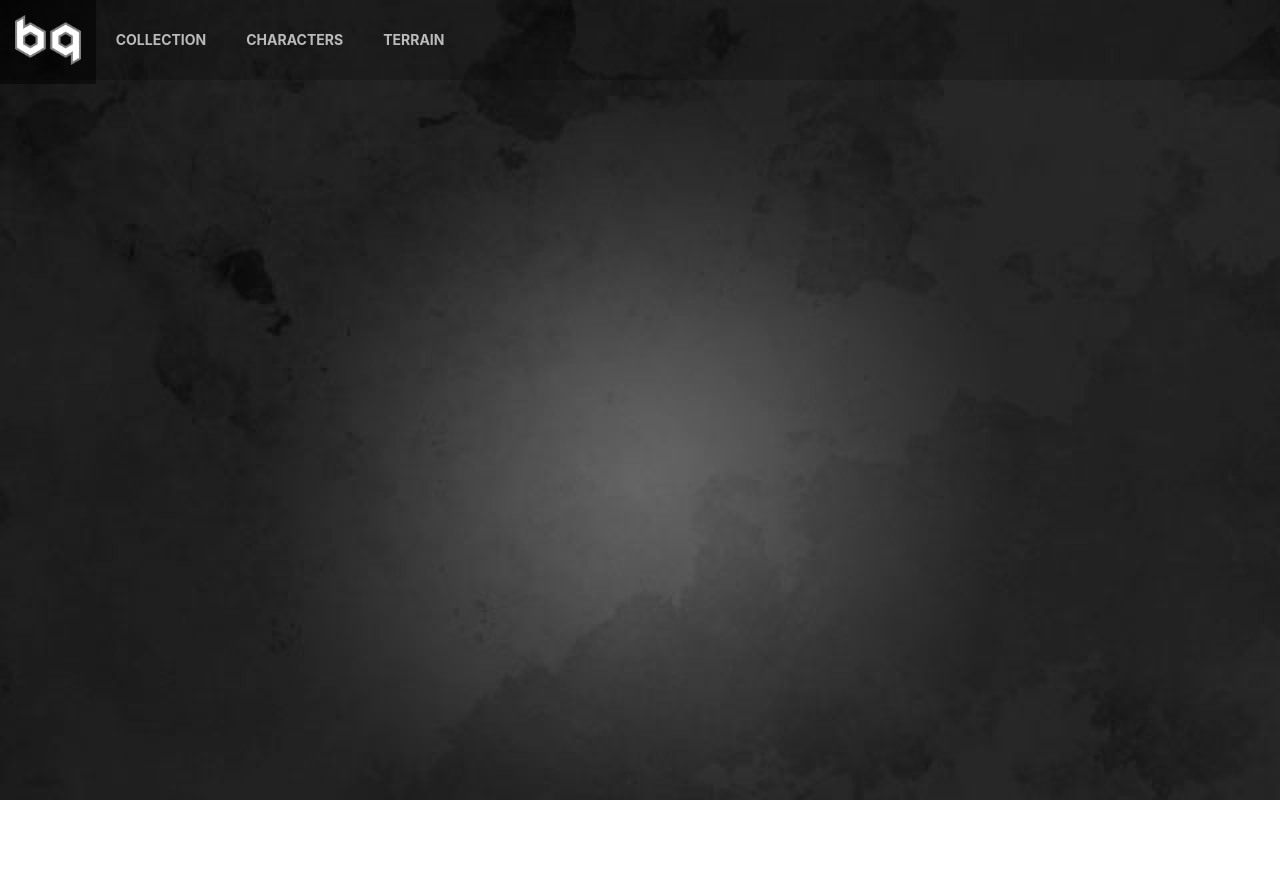
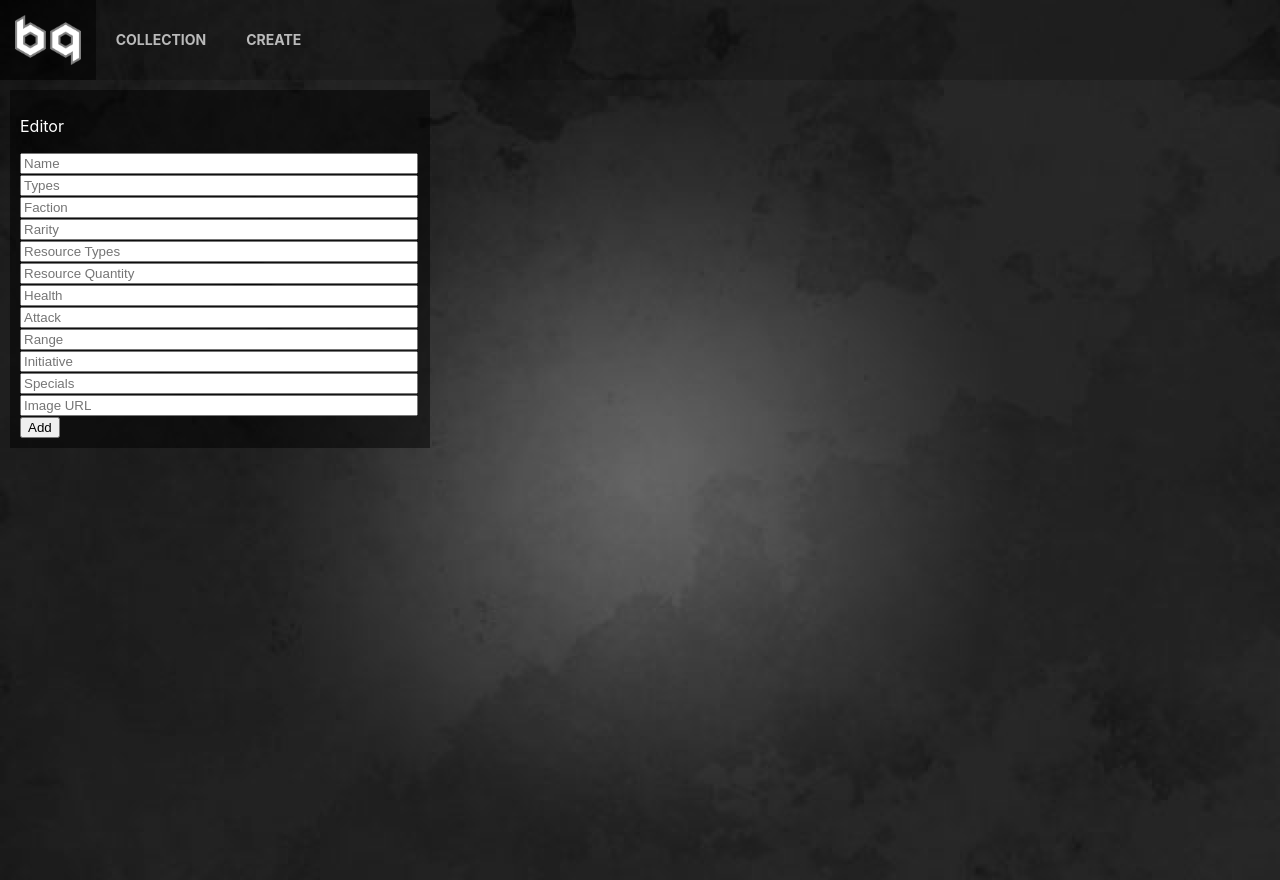
Before and after one commit to finix-rsmith/battlegrid-react-app, a React (Create React App) app: page /collection/new in a window 1280 px wide. Before the commit the page ends 800 px from the top, so only its background shows below. Built offline with nearby package versions, Linux system fonts and the light colour scheme; no server answers.

Commit message:
Update dynamic components to use API

```diff
--- a/src/components/App/App.js
+++ b/src/components/App/App.js
@@ -2,6 +2,8 @@ import { BrowserRouter as Router, Routes, Route, Link } from 'react-router-dom'
 import Navbar from '../Navbar/Navbar.js'
 import Home from '../Home/Home.js'
 import Collection from '../Collection/Collection.js'
+import Item from '../Item/Item.js'
+import Editor from '../Editor/Editor.js'
 import './App.css'
 
 const App = () => {
@@ -11,8 +13,9 @@ const App = () => {
         <Navbar />
         <Routes>
           <Route path='/collection' element={<Collection/>}></Route>
-          <Route path='/collection/:filter'></Route>
-          <Route path='/collection/:item'></Route>
+          <Route path='/collection/new' element={<Editor/>}></Route>
+          <Route path='/collection/:id' element={<Item/>}></Route>
+          <Route path='/collection/:id/edit' element={<Editor/>}></Route>
           <Route path='/' element={<Home/>}></Route>
         </Routes>
       </div>
--- a/src/components/Collection/Collection.js
+++ b/src/components/Collection/Collection.js
@@ -7,9 +7,8 @@ import styles from './Collection.module.css'
 
 const Collection = () => (
   <div className={styles.Collection} data-testid="Collection">
-    <Tile Title='Characters' Link='/characters' />
-    <Tile Title='Terrain' Link='/terrains' />
-    <Editor />
+    <Tile Title='New' Link='/collection/new' />
+    <Tile Title='Edit' Link='/collection/1/edit' />
     <Tilelist Path='characters' />
     <Tilelist Path='terrain' />
   </div>
--- a/src/components/Collection/Collection.module.css
+++ b/src/components/Collection/Collection.module.css
@@ -1 +1,4 @@
-.Collection {}
+.Collection {
+	color: #fff;
+	margin-top: 80px;
+}
--- a/src/components/Editor/Editor.js
+++ b/src/components/Editor/Editor.js
@@ -1,31 +1,49 @@
-import React from 'react'
+import React, { useState, useEffect } from 'react'
 import PropTypes from 'prop-types'
+import { Link } from 'react-router-dom'
 import styles from './Editor.module.css'
 
-const Editor = (props) => {
-
-  const APIpath = 'https://battlegrid-rails-api.herokuapp.com/' + `${props.Path}`
+const Editor = () => {
+  const [postId, setPostId] = useState(null)
+  const APIpath = 'https://battlegrid-rails-api.herokuapp.com/tiles'
   const requestOptions = {
     method: 'POST',
     headers: { 'Content-Type': 'application/json' },
-    body: JSON.stringify(props)
+    body: JSON.stringify('Testing')
   }
   const APIedit = () => {
     fetch(APIpath, requestOptions)
       .then(response => response.json())
-//      .then(data => setPostId(data.id))
+      .then(data => setPostId(data.id))
   }
 
-  React.useEffect(APIedit, [])
+  const submitHandler = (event) => {
+    event.preventDefault()
+    const data = new FormData(event.target)
+    const dataObject = Object.fromEntries(data.entries())
+  }
+
+  useEffect(APIedit, [])
 
   return (
-    <form className={styles.Editor} data-testid='Editor'>
-      <p>Editor</p>
-      <input type='text' />
-      <input type='text' />
-      <input type='text' />
-      <input type='text' />
-    </form>
+    <div className={styles.Editor} data-testid='Editor'>
+      <form onSubmit={submitHandler}>
+        <p>Editor</p>
+        <input type='text' name='name' placeholder='Name' required />
+        <input type='text' name='types' placeholder='Types' required />
+        <input type='text' name='faction' placeholder='Faction' required />
+        <input type='text' name='rarity' placeholder='Rarity' required />
+        <input type='text' name='resource_types' placeholder='Resource Types' required />
+        <input type='number' name='resource_quantity' placeholder='Resource Quantity' required />
+        <input type='number' name='health' placeholder='Health' />
+        <input type='number' name='attack' placeholder='Attack' />
+        <input type='number' name='range' placeholder='Range' />
+        <input type='number' name='initiative' placeholder='Initiative' />
+        <input type='text' name='specials' placeholder='Specials' />
+        <input type='text' name='image_url' placeholder='Image URL' required />
+        <button type='submit'>Add</button>
+      </form>
+    </div>
   )
 }
 
--- a/src/components/Editor/Editor.module.css
+++ b/src/components/Editor/Editor.module.css
@@ -1,4 +1,12 @@
 .Editor {
+	background-size: cover;
+	min-height: 100vh;
+	margin-top: 80px;
+	display: flex;
+	flex-direction: column;
+}
+
+.Editor form {
 	background: rgba(0, 0, 0, 0.5);
 	color: #fff;
 	width: 400px;
@@ -10,3 +18,9 @@
 .Editor input {
 	width: calc(100% - 10px);
 }
+
+.Editor textarea {
+	width: calc(100% - 8px);
+	font-family: sans-serif;
+	float: left;
+}
--- /dev/null
+++ b/src/components/Item/Item.js
@@ -0,0 +1,29 @@
+import React, { useState, useEffect } from 'react'
+import PropTypes from 'prop-types'
+import { Link } from 'react-router-dom'
+import styles from './Item.module.css'
+
+const Item = ({ match }) => {
+  const [data, setData] = useState([])
+  const APIpath = 'https://battlegrid-rails-api.herokuapp.com/collection' + `${match.params.id}`
+  const APIcall = () => {
+    fetch(APIpath)
+      .then(results => results.json())
+      .then(data => {
+        setData(data.results)
+        console.log(data.results)
+      })
+      .catch((err) => console.log(err))
+  }
+  useEffect(APIcall, [])
+  return (
+    <div className={styles.Item} data-testid='Item'>
+      { !data ? `Loading ${match.params.id} tile...` : `${data}` }
+    </div>
+  )
+}
+
+Item.propTypes = {}
+Item.defaultProps = {}
+
+export default Item
--- /dev/null
+++ b/src/components/Item/Item.module.css
@@ -0,0 +1,3 @@
+.Item {
+	margin-top: 80px;
+}
--- a/src/components/Logo/Logo.module.css
+++ b/src/components/Logo/Logo.module.css
@@ -21,6 +21,7 @@
 
 .Icon img {
 	height: 50px;
+	float: left;
 }
 
 /*
--- a/src/components/Navbar/Navbar.js
+++ b/src/components/Navbar/Navbar.js
@@ -8,8 +8,7 @@ const Navbar = () => (
   <nav className={styles.Navbar} data-testid='Navbar'>
     <Icon Link='/' />
     <Navlink Title='Collection' Link='/collection' />
-    <Navlink Title='Characters' Link='/collection/characters' />
-    <Navlink Title='Terrain' Link='/collection/terrains' />
+    <Navlink Title='Create' Link='/collection/new' />
   </nav>
 )
 
--- a/src/components/Tilelist/Tilelist.js
+++ b/src/components/Tilelist/Tilelist.js
@@ -1,10 +1,11 @@
-import React from 'react'
+import React, { useState, useEffect } from 'react'
 import PropTypes from 'prop-types'
+import { useLocation, useParams } from 'react-router-dom'
 import styles from './Tilelist.module.css'
 
-const Tilelist = (props) => {
-  const [TileList, setTileList] = React.useState(null)
-  const APIpath = 'https://battlegrid-rails-api.herokuapp.com/' + `${props.Path}`
+const Tilelist = () => {
+  const [TileList, setTileList] = useState([])
+  const APIpath = 'https://battlegrid-rails-api.herokuapp.com/tiles'
   const APIcall = () => {
     fetch(APIpath)
       .then(results => results.json())
@@ -12,11 +13,12 @@ const Tilelist = (props) => {
         const {tiles} = data.results
         setTileList(tiles)
       })
+      .catch((err) => console.log(err))
   }
-  React.useEffect(APIcall, [])
+  useEffect(APIcall, [])
   return (
     <div className={styles.Tilelist} data-testid='Tilelist'>
-      { !TileList ? `Loading ${props.Path} tiles...` : `${TileList}` }
+      { !TileList ? `Loading tiles...` : `${TileList}` }
     </div>
   )
 }
```
Also changed, not shown: 1 other file (tests, documents, lock files or other folders).
